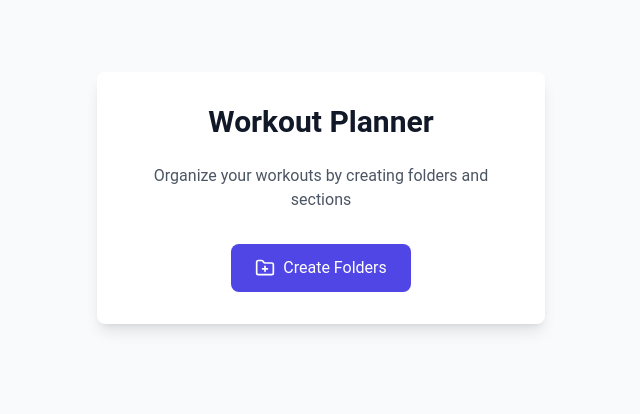
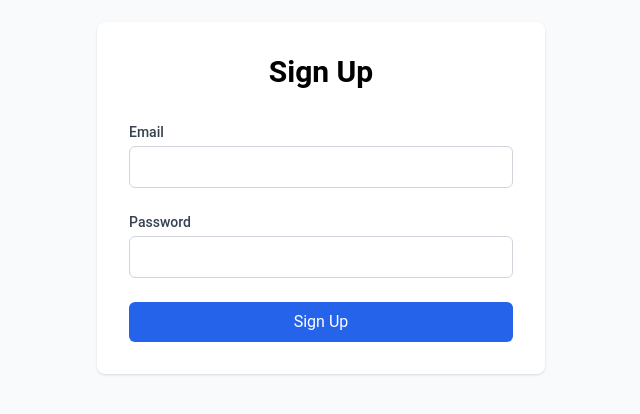
Before and after one commit to Sayli6242/Workout_Tracker_application, a React (Vite) app: page /signup in a window 1280 px wide. Before the commit this address led to /. Shown: the part 202-616 px from the top of the page, without its empty margins (319-959 px from the left). Built offline with nearby package versions, Linux system fonts and the light colour scheme.

Commit message:
added longin UI

```diff
--- a/jsconfig.json
+++ b/jsconfig.json
@@ -1,6 +1,6 @@
 {
     "compilerOptions": {
-        "baseUrl": ".",
+        "baseUrl": "http://127.0.0.1:8000 ",
         "paths": {
             "@/*": [
                 "./src/*"
--- a/package.json
+++ b/package.json
@@ -11,7 +11,8 @@
   },
   "dependencies": {
     "@radix-ui/react-slot": "^1.1.0",
-    "axios": "^1.7.7",
+    "@supabase/supabase-js": "^2.47.10",
+    "axios": "^1.7.9",
     "class-variance-authority": "^0.7.0",
     "clsx": "^2.1.1",
     "lucide-react": "^0.453.0",
@@ -34,6 +35,6 @@
     "globals": "^15.9.0",
     "postcss": "^8.4.47",
     "tailwindcss": "^3.4.14",
-    "vite": "^5.4.8"
+    "vite": "^5.4.11"
   }
 }
--- a/src/App.jsx
+++ b/src/App.jsx
@@ -1,6 +1,8 @@
 import React from 'react';
 import { createBrowserRouter, RouterProvider, Navigate } from 'react-router-dom';
 import axios from 'axios';
+import { Login } from './auth/login';
+import { Signup } from './auth/signup';
 import HomePage from './components/HomePage';
 import FoldersPage from './components/FoldersPage';
 import SectionPage from './components/SectionPage';
@@ -8,6 +10,16 @@ import ExercisePage from './components/ExercisePage';
 import ErrorPage from './components/ErrorPage';
 
 const router = createBrowserRouter([
+  {
+    path: '/login',
+    element: <Login />,
+    errorElement: <ErrorPage />
+  },
+  {
+    path: '/signup',
+    element: <Signup />,
+    errorElement: <ErrorPage />
+  },
   {
     path: '/',
     element: <HomePage />,
--- /dev/null
+++ b/src/auth/login.jsx
@@ -0,0 +1,135 @@
+import React, { useState } from 'react';
+import { createClient } from '@supabase/supabase-js';
+import { useNavigate } from 'react-router-dom';
+import { AlertCircle } from 'lucide-react';
+
+const AuthCard = ({ children, title }) => (
+    <div className="min-h-screen flex items-center justify-center bg-gradient-to-br from-purple-600 via-blue-500 to-cyan-400">
+        <div className="max-w-md w-full m-4 p-8 bg-white/90 backdrop-blur-sm rounded-2xl shadow-2xl space-y-6 border border-white/20">
+            <h2 className="text-4xl font-bold text-center bg-gradient-to-r from-purple-600 to-blue-500 bg-clip-text text-transparent">
+                {title}
+            </h2>
+            {children}
+        </div>
+    </div>
+);
+
+const FormInput = ({ label, type, value, onChange, required, minLength }) => (
+    <div className="space-y-2">
+        <label className="block text-sm font-semibold text-gray-700">{label}</label>
+        <input
+            type={type}
+            required={required}
+            minLength={minLength}
+            className="w-full px-4 py-3 rounded-lg border border-gray-300 focus:ring-2 focus:ring-purple-500 focus:border-transparent transition-all duration-200 bg-white/50 backdrop-blur-sm"
+            value={value}
+            onChange={onChange}
+        />
+    </div>
+);
+
+const ErrorMessage = ({ message }) =>
+    message ? (
+        <div className="flex items-center gap-2 text-red-500 bg-red-50 p-3 rounded-lg">
+            <AlertCircle size={20} />
+            <p className="text-sm">{message}</p>
+        </div>
+    ) : null;
+
+export const Login = () => {
+    const [email, setEmail] = useState('');
+    const [password, setPassword] = useState('');
+    const [error, setError] = useState('');
+    const navigate = useNavigate();
+
+    const handleLogin = async (e) => {
+        e.preventDefault();
+        try {
+            const { error } = await supabase.auth.signInWithPassword({ email, password });
+            if (error) throw error;
+            navigate('/dashboard');
+        } catch (error) {
+            setError(error.message);
+        }
+    };
+
+    return (
+        <AuthCard title="Welcome Back">
+            <ErrorMessage message={error} />
+            <form onSubmit={handleLogin} className="space-y-6">
+                <FormInput
+                    label="Email"
+                    type="email"
+                    required
+                    value={email}
+                    onChange={(e) => setEmail(e.target.value)}
+                />
+                <FormInput
+                    label="Password"
+                    type="password"
+                    required
+                    value={password}
+                    onChange={(e) => setPassword(e.target.value)}
+                />
+                <button
+                    type="submit"
+                    className="w-full py-3 px-4 bg-gradient-to-r from-purple-600 to-blue-500 text-white rounded-lg font-semibold hover:from-purple-700 hover:to-blue-600 transform hover:scale-[1.02] transition-all duration-200 shadow-lg hover:shadow-xl"
+                >
+                    Sign In
+                </button>
+            </form>
+        </AuthCard>
+    );
+};
+
+export const Signup = () => {
+    const [email, setEmail] = useState('');
+    const [password, setPassword] = useState('');
+    const [error, setError] = useState('');
+    const navigate = useNavigate();
+
+    const handleSignup = async (e) => {
+        e.preventDefault();
+        try {
+            const { error } = await supabase.auth.signUp({
+                email,
+                password,
+                options: { emailRedirectTo: `${window.location.origin}/auth/callback` },
+            });
+            if (error) throw error;
+            alert('Please check your email for verification link');
+            navigate('/login');
+        } catch (error) {
+            setError(error.message);
+        }
+    };
+
+    return (
+        <AuthCard title="Create Account">
+            <ErrorMessage message={error} />
+            <form onSubmit={handleSignup} className="space-y-6">
+                <FormInput
+                    label="Email"
+                    type="email"
+                    required
+                    value={email}
+                    onChange={(e) => setEmail(e.target.value)}
+                />
+                <FormInput
+                    label="Password"
+                    type="password"
+                    required
+                    value={password}
+                    onChange={(e) => setPassword(e.target.value)}
+                    minLength={6}
+                />
+                <button
+                    type="submit"
+                    className="w-full py-3 px-4 bg-gradient-to-r from-purple-600 to-blue-500 text-white rounded-lg font-semibold hover:from-purple-700 hover:to-blue-600 transform hover:scale-[1.02] transition-all duration-200 shadow-lg hover:shadow-xl"
+                >
+                    Sign Up
+                </button>
+            </form>
+        </AuthCard>
+    );
+};
--- /dev/null
+++ b/src/auth/signup.jsx
@@ -0,0 +1,73 @@
+import { useState } from 'react';
+import { createClient } from '@supabase/supabase-js';
+import { useNavigate } from 'react-router-dom';
+import { Login } from './login.jsx';
+
+export const Signup = () => {
+    const [email, setEmail] = useState('');
+    const [password, setPassword] = useState('');
+    const [error, setError] = useState('');
+    const navigate = useNavigate();
+
+    const handleSignup = async (e) => {
+        e.preventDefault();
+        try {
+            const { data, error } = await supabase.auth.signUp({
+                email,
+                password,
+                options: {
+                    emailRedirectTo: `${window.location.origin}/auth/callback`,
+                },
+            });
+
+            if (error) throw error;
+
+            // Show success message or redirect
+            alert('Please check your email for verification link');
+            navigate('/login');
+        } catch (error) {
+            setError(error.message);
+        }
+    };
+
+    return (
+        <div className="min-h-screen flex items-center justify-center bg-gray-50">
+            <div className="max-w-md w-full space-y-8 p-8 bg-white rounded-lg shadow">
+                <h2 className="text-3xl font-bold text-center">Sign Up</h2>
+                {error && <div className="text-red-500 text-center">{error}</div>}
+
+                <form onSubmit={handleSignup} className="mt-8 space-y-6">
+                    <div>
+                        <label className="block text-sm font-medium text-gray-700">Email</label>
+                        <input
+                            type="email"
+                            required
+                            className="mt-1 block w-full px-3 py-2 border border-gray-300 rounded-md"
+                            value={email}
+                            onChange={(e) => setEmail(e.target.value)}
+                        />
+                    </div>
+
+                    <div>
+                        <label className="block text-sm font-medium text-gray-700">Password</label>
+                        <input
+                            type="password"
+                            required
+                            className="mt-1 block w-full px-3 py-2 border border-gray-300 rounded-md"
+                            value={password}
+                            onChange={(e) => setPassword(e.target.value)}
+                            minLength={6}
+                        />
+                    </div>
+
+                    <button
+                        type="submit"
+                        className="w-full py-2 px-4 bg-blue-600 text-white rounded-md hover:bg-blue-700"
+                    >
+                        Sign Up
+                    </button>
+                </form>
+            </div>
+        </div>
+    );
+};
--- /dev/null
+++ b/src/lib/auth.js
@@ -0,0 +1,31 @@
+// src/lib/auth.js
+import supabase from './supabase';
+
+const auth = {
+    async signUp(email, password) {
+        const { user, session } = await supabase.auth.signUp({
+            email,
+            password,
+        });
+        return { user, session };
+    },
+
+    async signIn(email, password) {
+        const { user, session } = await supabase.auth.signIn({
+            email,
+            password,
+        });
+        return { user, session };
+    },
+
+    async signOut() {
+        await supabase.auth.signOut();
+    },
+
+    async getUser() {
+        const user = await supabase.auth.user();
+        return user;
+    },
+};
+
+export default auth;
--- /dev/null
+++ b/src/lib/supabase.js
@@ -0,0 +1,9 @@
+// src/lib/supabase.js
+import { createClient } from '@supabase/supabase-js';
+
+const supabaseUrl = 'https://ffnzwusnwqfmcckzgzrq.supabase.co';
+const supabaseKey = 'eyJhbGciOiJIUzI1NiIsInR5cCI6IkpXVCJ9.eyJpc3MiOiJzdXBhYmFzZSIsInJlZiI6ImZmbnp3dXNud3FmbWNja3pnenJxIiwicm9sZSI6InNlcnZpY2Vfcm9sZSIsImlhdCI6MTczMzEzODIyMiwiZXhwIjoyMDQ4NzE0MjIyfQ.I9ScJtdb63yPrBe-Pgzx5vjfv3UkDoM1Qb5kYm_PTP4';
+
+const supabase = createClient(supabaseUrl, supabaseKey);
+
+// export default supabase;
--- a/vite.config.js
+++ b/vite.config.js
@@ -16,7 +16,7 @@ export default defineConfig({
     port: 3001,
     proxy: {
       '/api': {
-        target: 'http://localhost:8000',
+        target: 'http://127.0.0.1:8000',
         changeOrigin: true,
         rewrite: (path) => path.replace(/^\/api/, '')
       }
```
Also changed, not shown: vercel.json, 1 other file (tests, documents, lock files or other folders).
